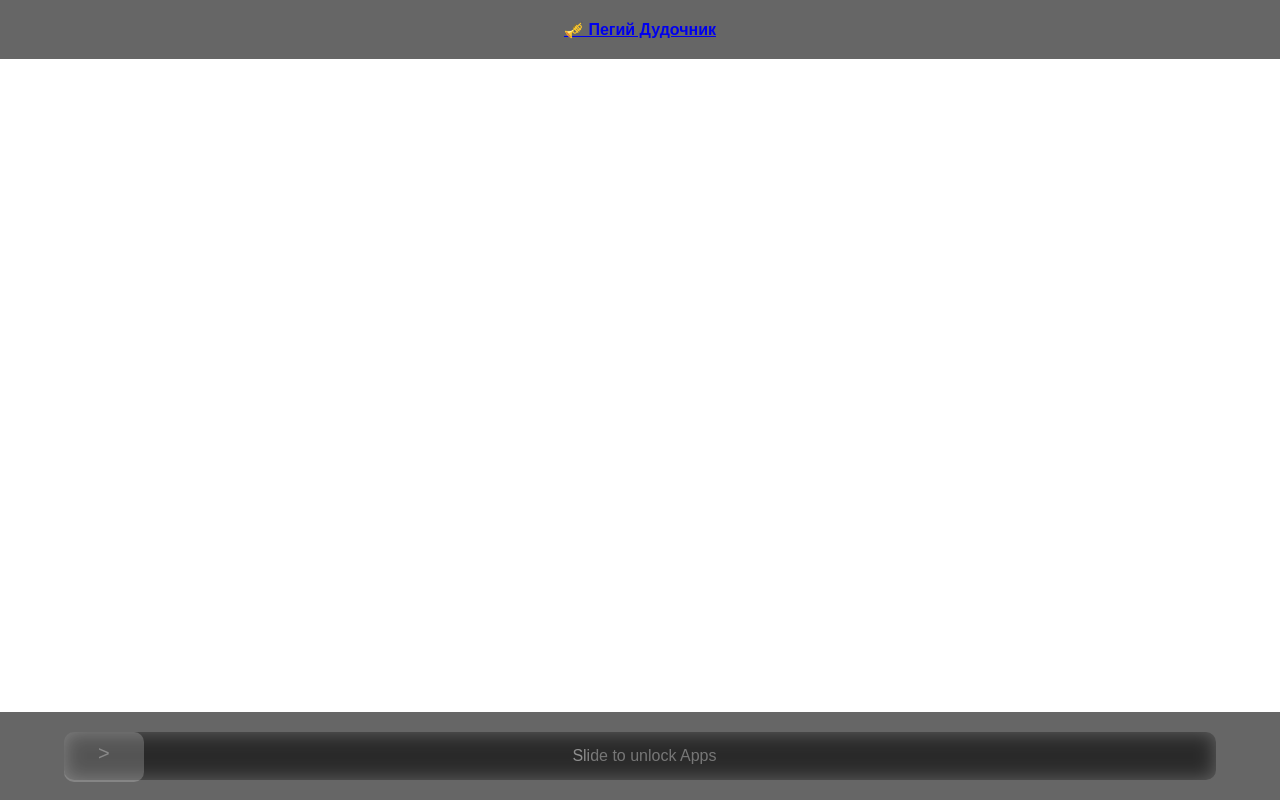
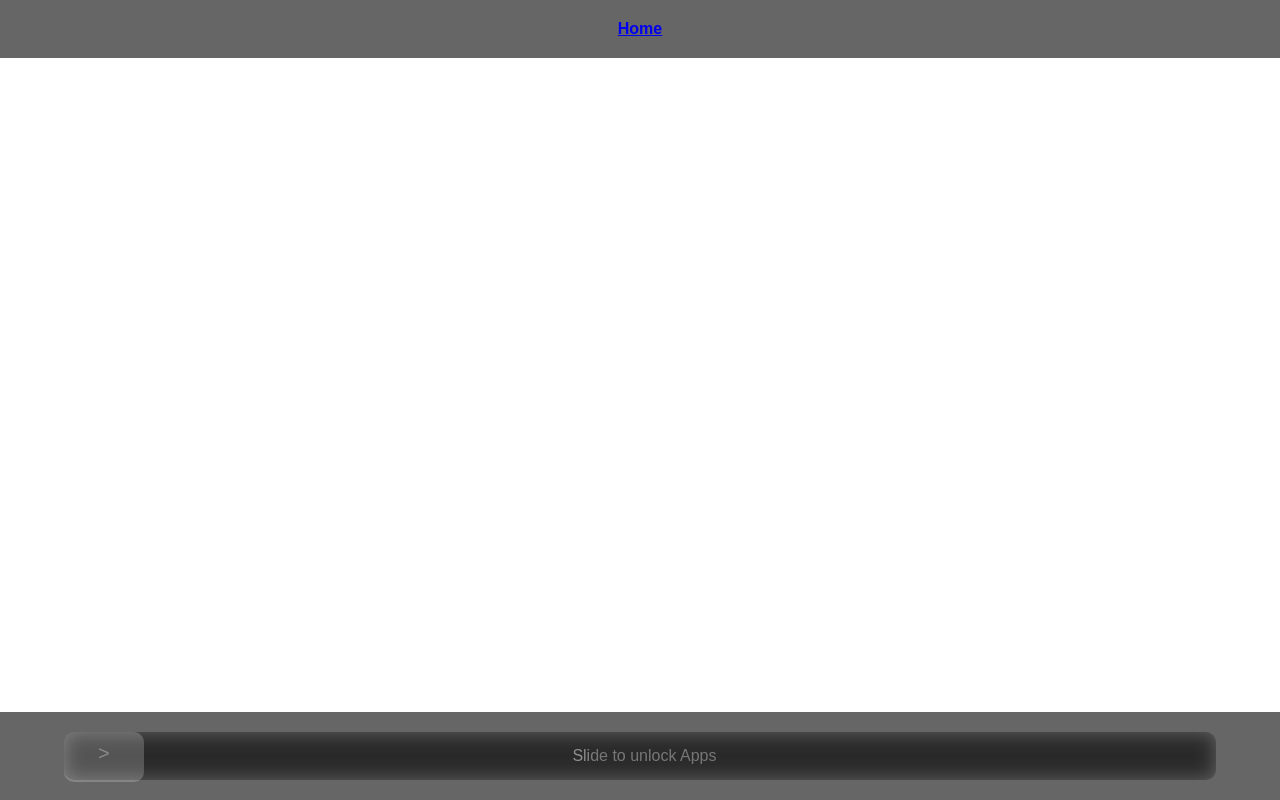
Before and after one commit to onucb/test, a plain HTML site: page next.html in a window 1280 px wide. Drawn offline with nearby package versions, Linux system fonts and the light colour scheme.

Commit message:
Update next.html

```diff
--- a/next.html
+++ b/next.html
@@ -217,7 +217,7 @@
 </head>
 
 <body>
-  <div class="topbar"> <a href=/index.html> <b> 🎺 Пегий Дудочник </b> </a> </div>
+  <div class="topbar"> <a href=/index.html> <b> Home </b> </a> </div>
   <div class="bottombar" id="hide">
     <center>
       <div class="slider" id="well">
```
